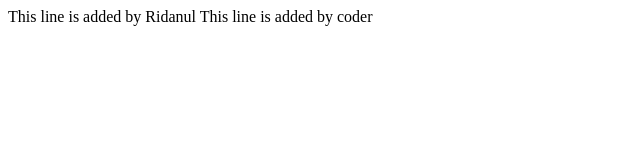
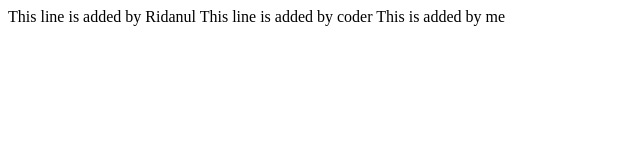
Before and after one commit to ridanul/demo, a plain HTML site: page index.html in a window 1280 px wide. Shown: the whole page, without its empty margins (0-640 px from the left). Drawn offline with Linux system fonts and the light colour scheme.

Commit message:
line 11 added

```diff
--- a/index.html
+++ b/index.html
@@ -8,5 +8,6 @@
 <body>
         This line is added by Ridanul
         This line is added by coder
+        This is added by me
 </body>
 </html>
```
